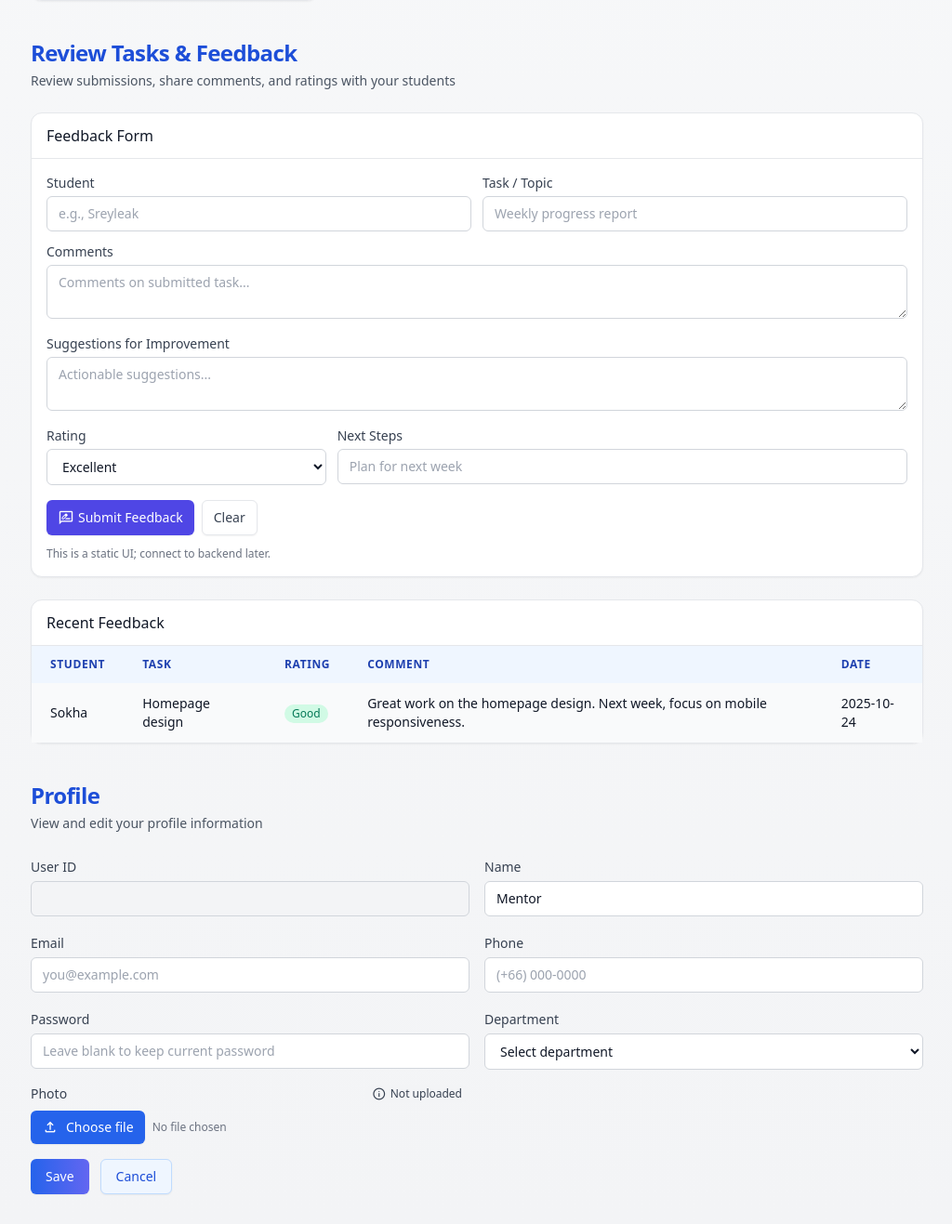
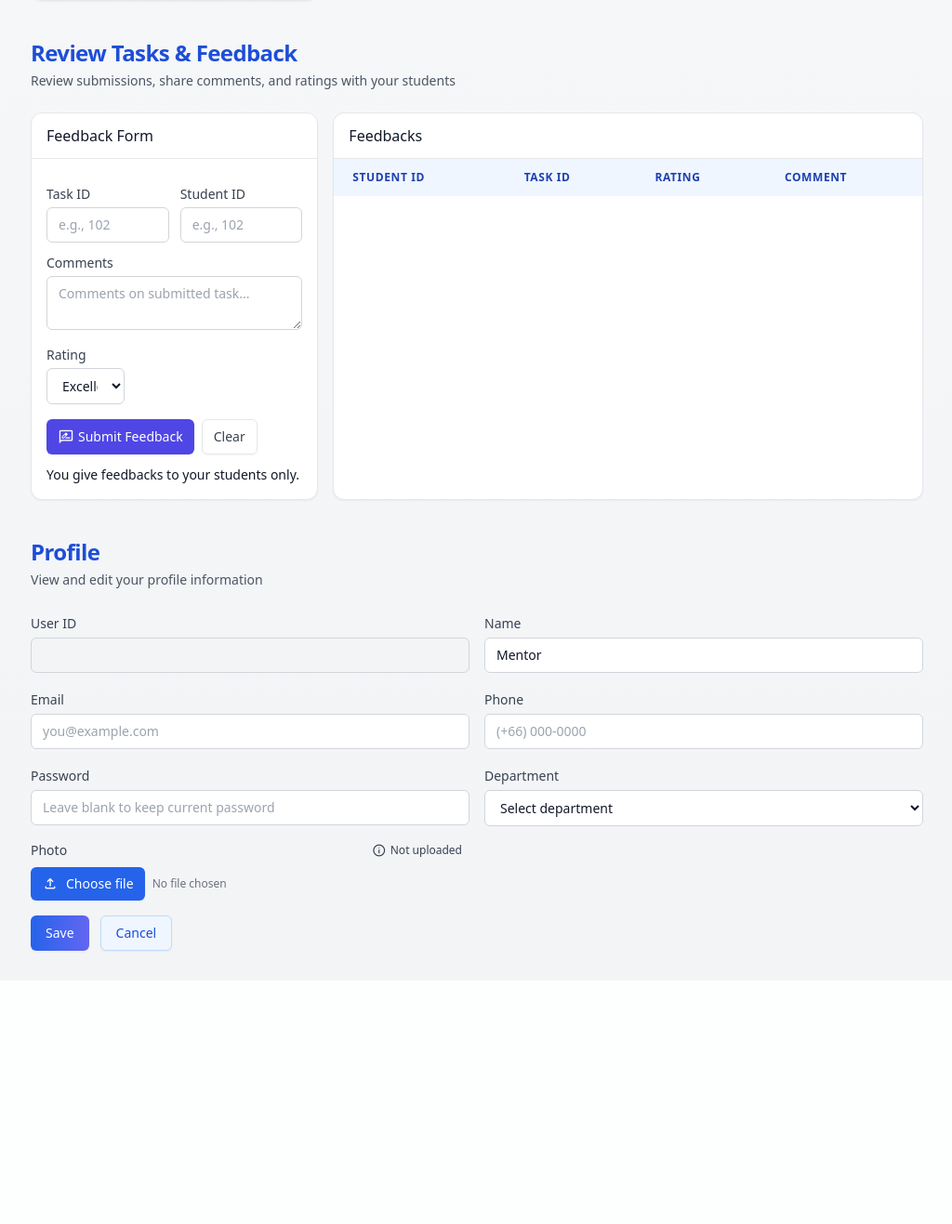
Before and after one commit to Chhitchhanut/internship-management-system-project, a FastAPI app: page /mentor_dash in a window 1280 px wide. Shown: the part 1119-2436 px from the top of the page at 93% size, without its empty margins (255-1279 px from the left). After the commit the page ends 2144 px from the top, so only its background shows below. Run offline with FastAPI, Linux system fonts and the light colour scheme; data comes from the database, SQL or seed files in the repository; both versions use the stored data as it was after the commit; lists and menus that the app fills with data are empty; some libraries are stand-ins or nearby versions.

Commit message:
feat:mentor feedback

```diff
--- a/app/database/models.py
+++ b/app/database/models.py
@@ -100,6 +100,8 @@ class InternshipSupervision(Base):
     tasks = relationship("Task", back_populates="internship_sv")
 
 
+# Tasks
+# ---------------------
 class Task(Base):
     __tablename__ = "tasks"
 
@@ -110,6 +112,7 @@ class Task(Base):
     title = Column(String, nullable=False)
     description = Column(Text)
     feedback = Column(Text)
+    rating = Column(String, default="not_yet")  # e.g., excellent/good/need_improvement/not_yet
     due_date = Column(Date)
     created_at = Column(TIMESTAMP)
     status = Column(String, default="assigned")  # assigned/in_progress/completed/overdue
--- a/app/routers/mentor.py
+++ b/app/routers/mentor.py
@@ -47,6 +47,9 @@ def mentor_dash(request: Request, mentor_id: Optional[int] = Query(None), db: Se
                     "due_date": t.due_date,
                     "description": t.description,
                     "status": t.status,
+                    "created_at": t.created_at,
+                    "feedback": t.feedback,
+                    "rating": t.rating,
                 }
                 for t in db.query(Task).order_by(Task.created_at.desc().nullslast()).all()
             ],
--- a/app/templates/mentor_dash.html
+++ b/app/templates/mentor_dash.html
@@ -246,82 +246,88 @@
           <h2 class="text-xl md:text-2xl font-semibold tracking-tight text-blue-700">Review Tasks & Feedback</h2>
           <p class="text-sm text-gray-600">Review submissions, share comments, and ratings with your students</p>
         </div>
+        <div class="grid grid-cols-1 lg:grid-cols-3 gap-4">
           <!--  Provide Feedback -->
           <div class="rounded-xl border bg-white shadow-sm">
             <div class="flex items-center justify-between border-b px-4 py-3">
               <h3 class="font-medium">Feedback Form</h3>
             </div>
-          <form class="p-4 space-y-3 text-sm">
+            <form action="/mentor/task_feedback" method="post" class="p-4 space-y-3 text-sm">
+              <input type="hidden" name="mentor_id" value="{{ mentor_id }}">
               <div class="grid grid-cols-1 md:grid-cols-2 gap-3">
                 <div class="space-y-1">
-                <label class="text-gray-700">Student</label>
-                <input type="text" placeholder="e.g., Sreyleak"
+                  <label class="text-gray-700">Task ID</label>
+                  <input type="number" name="task_id" placeholder="e.g., 102"
                     class="w-full rounded-md border border-gray-300 bg-white px-3 py-2 text-sm placeholder:text-gray-400 focus:outline-none focus:ring-2 focus:ring-blue-500/60 focus:border-blue-500" />
                 </div>
                 <div class="space-y-1">
-                <label class="text-gray-700">Task / Topic</label>
-                <input type="text" placeholder="Weekly progress report"
+                  <label class="text-gray-700">Student ID</label>
+                  <input type="number" name="student_id" placeholder="e.g., 102"
                     class="w-full rounded-md border border-gray-300 bg-white px-3 py-2 text-sm placeholder:text-gray-400 focus:outline-none focus:ring-2 focus:ring-blue-500/60 focus:border-blue-500" />
                 </div>
               </div>
               <div class="space-y-1">
                 <label class="text-gray-700">Comments</label>
-              <textarea placeholder="Comments on submitted task..."
-                class="w-full rounded-md border border-gray-300 bg-white px-3 py-2 text-sm placeholder:text-gray-400 focus:outline-none focus:ring-2 focus:ring-blue-500/60 focus:border-blue-500"></textarea>
-            </div>
-            <div class="space-y-1">
-              <label class="text-gray-700">Suggestions for Improvement</label>
-              <textarea placeholder="Actionable suggestions..."
+                <textarea name="feedback" placeholder="Comments on submitted task..."
                   class="w-full rounded-md border border-gray-300 bg-white px-3 py-2 text-sm placeholder:text-gray-400 focus:outline-none focus:ring-2 focus:ring-blue-500/60 focus:border-blue-500"></textarea>
               </div>
               <div class="grid grid-cols-1 md:grid-cols-3 gap-3">
                 <div class="space-y-1">
                   <label class="text-gray-700">Rating</label>
-                <select class="w-full rounded-md border border-gray-300 bg-white px-3 py-2 text-sm focus:outline-none focus:ring-2 focus:ring-blue-500/60 focus:border-blue-500">
-                  <option>Excellent</option>
-                  <option>Good</option>
-                  <option>Needs Improvement</option>
+                  <select name="rating" class="w-full rounded-md border border-gray-300 bg-white px-3 py-2 text-sm focus:outline-none focus:ring-2 focus:ring-blue-500/60 focus:border-blue-500">
+                    <option value="excellent">Excellent</option>
+                    <option value="good">Good</option>
+                    <option value="need_improvement">Needs Improvement</option>
                   </select>
-              </div>
-              <div class="space-y-1 md:col-span-2">
-                <label class="text-gray-700">Next Steps</label>
-                <input type="text" placeholder="Plan for next week"
-                  class="w-full rounded-md border border-gray-300 bg-white px-3 py-2 text-sm placeholder:text-gray-400 focus:outline-none focus:ring-2 focus:ring-blue-500/60 focus:border-blue-500" />
                 </div>
               </div>
               <div class="flex gap-2 pt-1">
-              <button type="button" class="inline-flex items-center gap-1 rounded-md bg-indigo-600 text-white px-3 py-2 text-sm font-medium hover:bg-indigo-700 shadow-sm"><span class="material-symbols-outlined text-[18px]">rate_review</span>Submit Feedback</button>
+                <button type="submit" class="inline-flex items-center gap-1 rounded-md bg-indigo-600 text-white px-3 py-2 text-sm font-medium hover:bg-indigo-700 shadow-sm"><span class="material-symbols-outlined text-[18px]">rate_review</span>Submit Feedback</button>
                 <button type="reset" class="inline-flex items-center gap-1 rounded-md border border-gray-200 text-gray-700 bg-white px-3 py-2 text-sm font-medium hover:bg-gray-50 shadow-sm">Clear</button>
               </div>
-            <p class="text-xs text-gray-500">This is a static UI; connect to backend later.</p>
+              <h3>You give feedbacks to your students only.</h3>
             </form>
           </div>
           <!-- Recent Feedback -->
-        <div class="rounded-xl border bg-white shadow-sm">
+          <div class="lg:col-span-2 rounded-xl border bg-white shadow-sm">
             <div class="flex items-center justify-between border-b px-4 py-3">
-            <h3 class="font-medium">Recent Feedback</h3>
+              <h3 class="font-medium">Feedbacks</h3>
             </div>
             <div class="overflow-x-auto">
               <table class="min-w-full text-sm">
                 <thead class="bg-blue-50 text-left text-xs uppercase tracking-wider text-blue-800">
                   <tr>
-                  <th class="px-5 py-3">Student</th>
-                  <th class="px-5 py-3">Task</th>
+                    <th class="px-5 py-3">Student ID</th>
+                    <th class="px-5 py-3">Task ID</th>
                     <th class="px-5 py-3">Rating</th>
                     <th class="px-5 py-3">Comment</th>
-                  <th class="px-5 py-3">Date</th>
                   </tr>
                 </thead>
                 <tbody class="divide-y odd:bg-white even:bg-gray-50">
+                    {% set mentor_tasks = tasks | selectattr("assigned_by", "equalto", mentor_id) | list %}
+                    {% if mentor_tasks %}
+                      {% for t in mentor_tasks %}
+                        {% if t.feedback and t.feedback != "" %}
                           <tr class="hover:bg-gray-50">
-                  <td class="px-5 py-3">Sokha</td>
-                  <td class="px-5 py-3">Homepage design</td>
+                            <td class="px-5 py-3">{{ t.student_id }}</td>
+                            <td class="px-5 py-3">{{ t.id }}</td>
+                            {% if t.rating == 'good' %}
                             <td class="px-5 py-3"><span class="inline-flex items-center rounded-full bg-emerald-100 px-2 py-0.5 text-xs font-medium text-emerald-700">Good</span></td>
-                  <td class="px-5 py-3">Great work on the homepage design. Next week, focus on mobile responsiveness.</td>
-                  <td class="px-5 py-3">2025-10-24</td>
+                            {% elif t.rating == 'excellent' %}
+                            <td class="px-5 py-3"><span class="inline-flex items-center rounded-full bg-emerald-100 px-2 py-0.5 text-xs font-medium text-emerald-700">Excellent</span></td>
+                            {% elif t.rating == 'need_improvement' %}
+                            <td class="px-5 py-3"><span class="inline-flex items-center rounded-full bg-rose-100 px-2 py-0.5 text-xs font-medium text-rose-700">Needs Improvement</span></td>
+                            {% else %}
+                            <td class="px-5 py-3"><span class="inline-flex items-center rounded-full bg-gray-100 px-2 py-0.5 text-xs font-medium text-gray-700">Not Rated</span></td>
+                            {% endif %}
+                            <td class="px-5 py-3">{{ t.feedback }}</td>
                           </tr>
+                        {% endif %}
+                      {% endfor %}
+                    {% endif %}
                 </tbody>
               </table>
+            </div>
           </div>
         </div>
       </section>
```
Also changed, not shown: intern_sys.db. Lines whose indentation alone changed are shown as unchanged.
